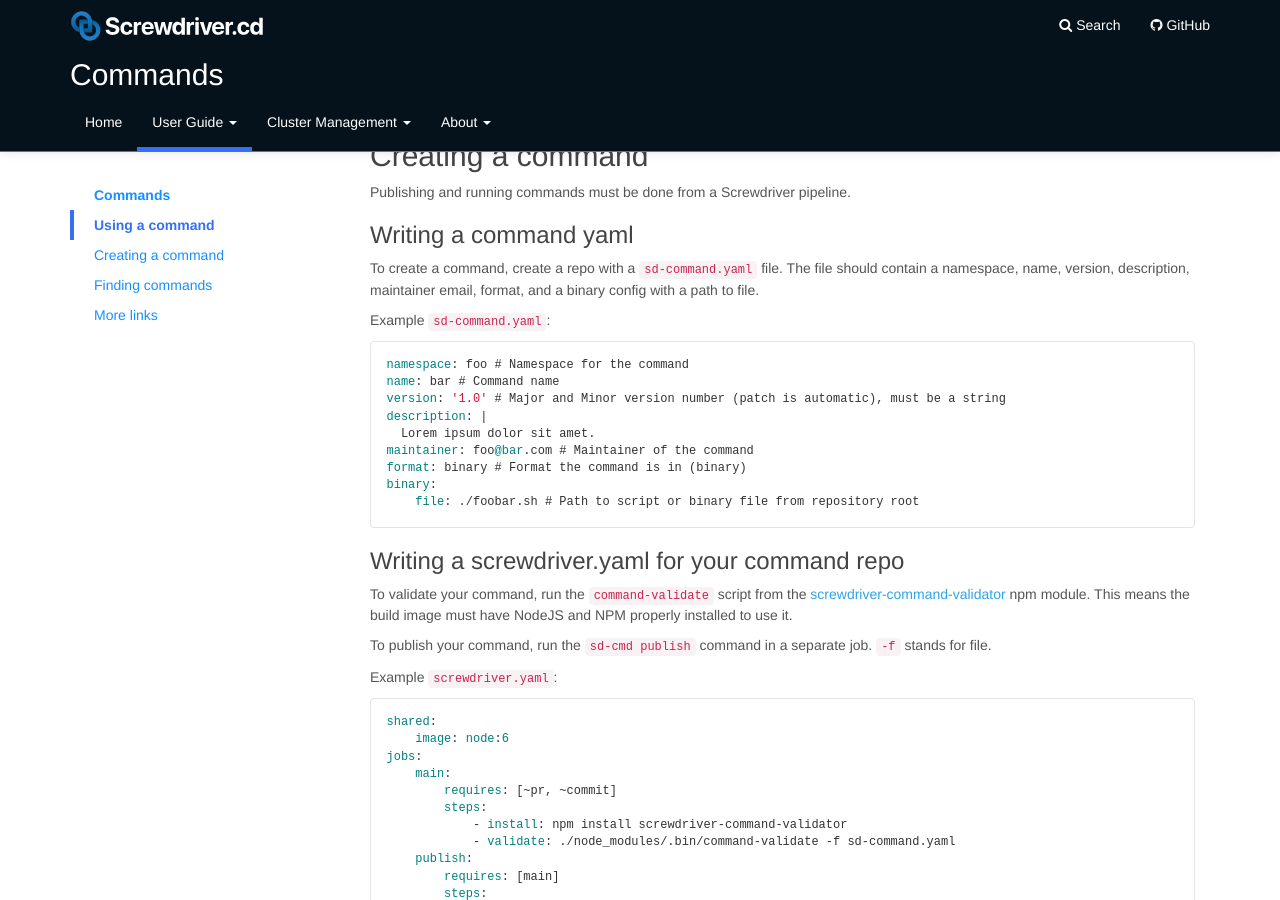
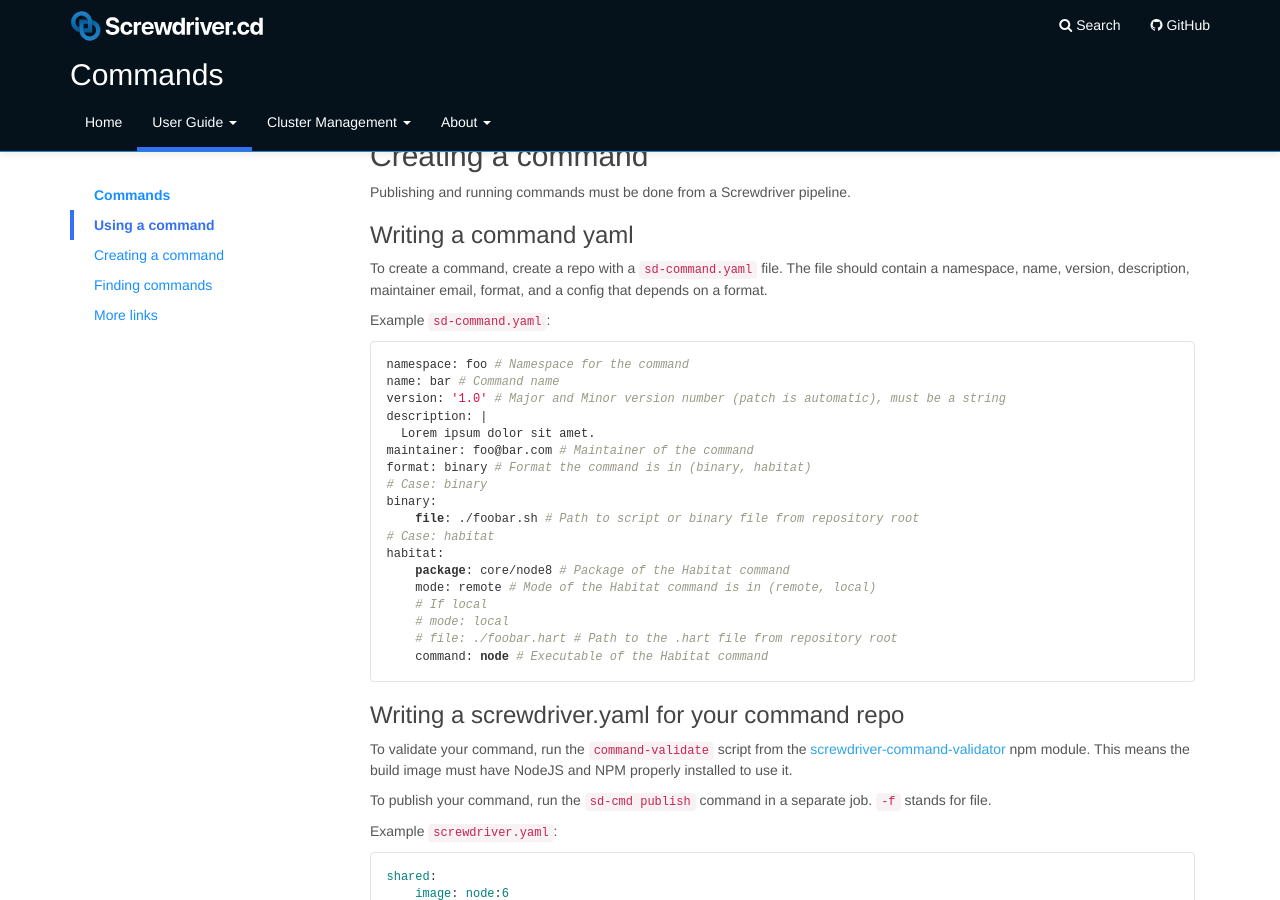
Before and after one commit to screwdriver-cd/guide, a Jekyll site: the page built from docs/user-guide/commands.md, in a window 1280 px wide and 900 px high, scrolled down 746 px. Built offline with Jekyll 4.4.1, drawn with Linux system fonts in a browser that asks for light colours.

Commit message:
feat: Add habitat format description to commands

````diff
--- a/docs/user-guide/commands.md
+++ b/docs/user-guide/commands.md
@@ -57,7 +57,7 @@ Publishing and running commands must be done from a Screwdriver pipeline.
 
 ### Writing a command yaml
 
-To create a command, create a repo with a `sd-command.yaml` file. The file should contain a namespace, name, version, description, maintainer email, format, and a binary config with a path to file.
+To create a command, create a repo with a `sd-command.yaml` file. The file should contain a namespace, name, version, description, maintainer email, format, and a config that depends on a format.
 
 Example `sd-command.yaml`:
 
@@ -68,9 +68,18 @@ version: '1.0' # Major and Minor version number (patch is automatic), must be a
 description: |
   Lorem ipsum dolor sit amet.
 maintainer: foo@bar.com # Maintainer of the command
-format: binary # Format the command is in (binary)
+format: binary # Format the command is in (binary, habitat)
+# Case: binary
 binary:
     file: ./foobar.sh # Path to script or binary file from repository root
+# Case: habitat
+habitat:
+    package: core/node8 # Package of the Habitat command
+    mode: remote # Mode of the Habitat command is in (remote, local)
+    # If local
+    # mode: local
+    # file: ./foobar.hart # Path to the .hart file from repository root
+    command: node # Executable of the Habitat command
 ```
 
 ### Writing a screwdriver.yaml for your command repo
````
